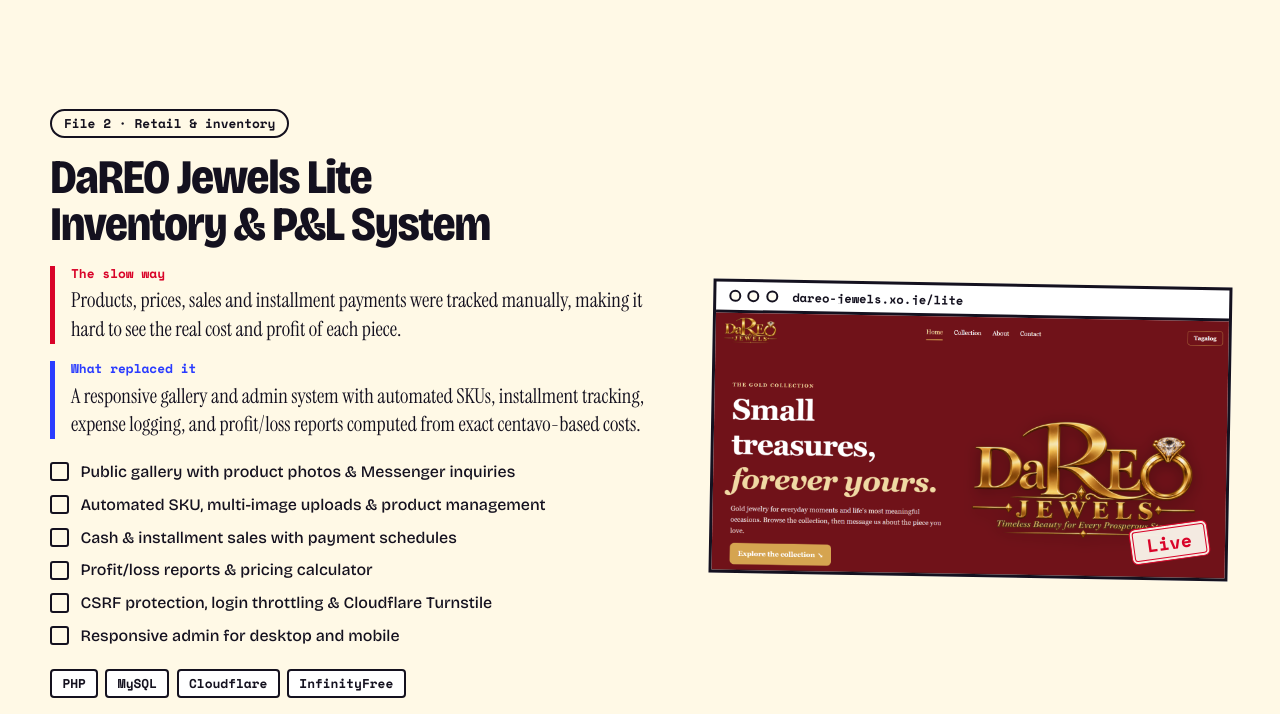
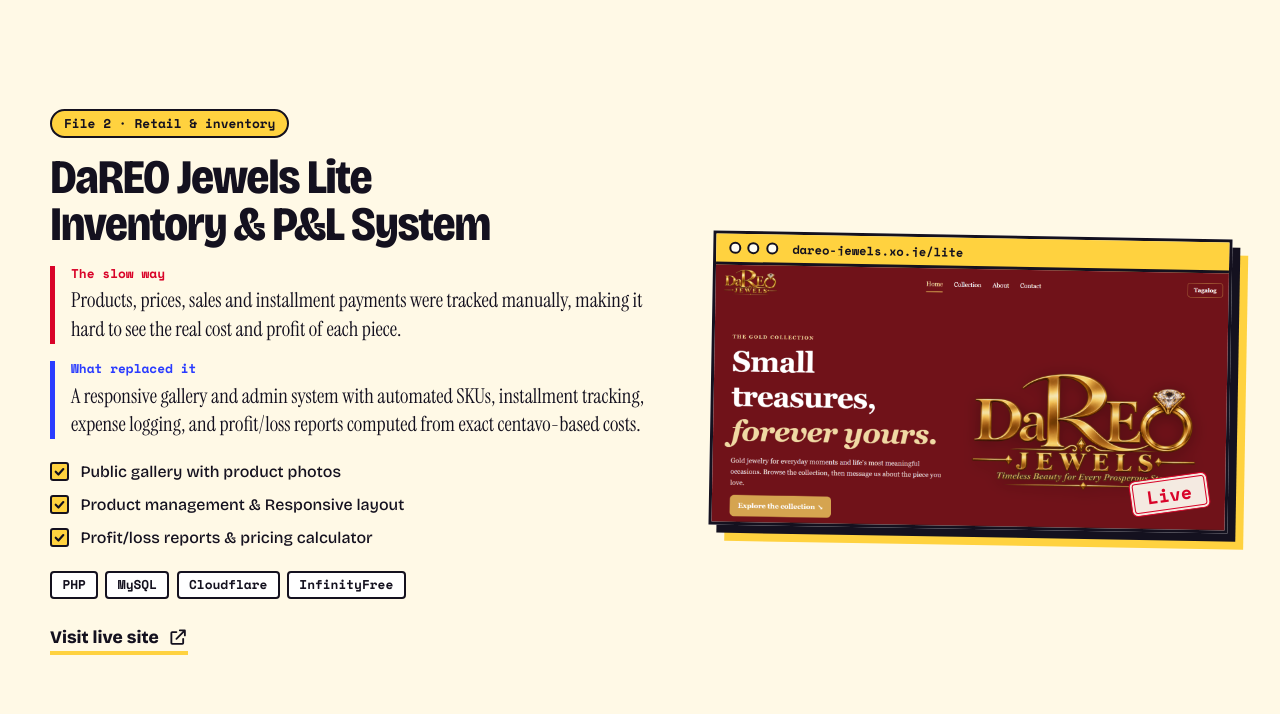
Before and after one commit to Crisostomo104/Crisostomo, a plain HTML site: page index.html in a window 1280 px wide. Shown: the part 5617-6331 px from the top of the page. Drawn offline with nearby package versions, Linux system fonts and the light colour scheme; some packages are replaced by stand-ins of ours; no server answers; a script that the page names is missing.

Commit message:
Fix checked feature markers
Co-authored-by: Copilot <223556219+Copilot@users.noreply.github.com>

```diff
--- a/index.html
+++ b/index.html
@@ -284,7 +284,7 @@
                     </div>
                 </article>
 
-                <article class="case reveal" style="--acc: var(--gold)">
+                <article class="case reveal" style="--acc: var(--yellow)">
                     <div class="frame">
                         <div class="frame-bar" aria-hidden="true"><i></i><i></i><i></i><b>dareo-jewels.xo.je/lite</b></div>
                         <img src="images/p7.png" alt="DaREO Jewels inventory and profit/loss system" width="1200" height="591" loading="lazy">
@@ -296,12 +296,9 @@
                         <p class="cs slow"><b>The slow way</b> Products, prices, sales and installment payments were tracked manually, making it hard to see the real cost and profit of each piece.</p>
                         <p class="cs fast"><b>What replaced it</b> A responsive gallery and admin system with automated SKUs, installment tracking, expense logging, and profit/loss reports computed from exact centavo-based costs.</p>
                         <ul class="features">
-                            <li>Public gallery with product photos &amp; Messenger inquiries</li>
-                            <li>Automated SKU, multi-image uploads &amp; product management</li>
-                            <li>Cash &amp; installment sales with payment schedules</li>
+                            <li>Public gallery with product photos</li>
+                            <li>Product management &amp; Responsive layout</li>
                             <li>Profit/loss reports &amp; pricing calculator</li>
-                            <li>CSRF protection, login throttling &amp; Cloudflare Turnstile</li>
-                            <li>Responsive admin for desktop and mobile</li>
                         </ul>
                         <ul class="tags"><li>PHP</li><li>MySQL</li><li>Cloudflare</li><li>InfinityFree</li></ul>
                         <a href="https://dareo-jewels.xo.je/lite/" target="_blank" rel="noopener noreferrer" class="link-arrow">Visit live site <svg class="i" aria-hidden="true"><use href="#i-external"/></svg></a>
```
